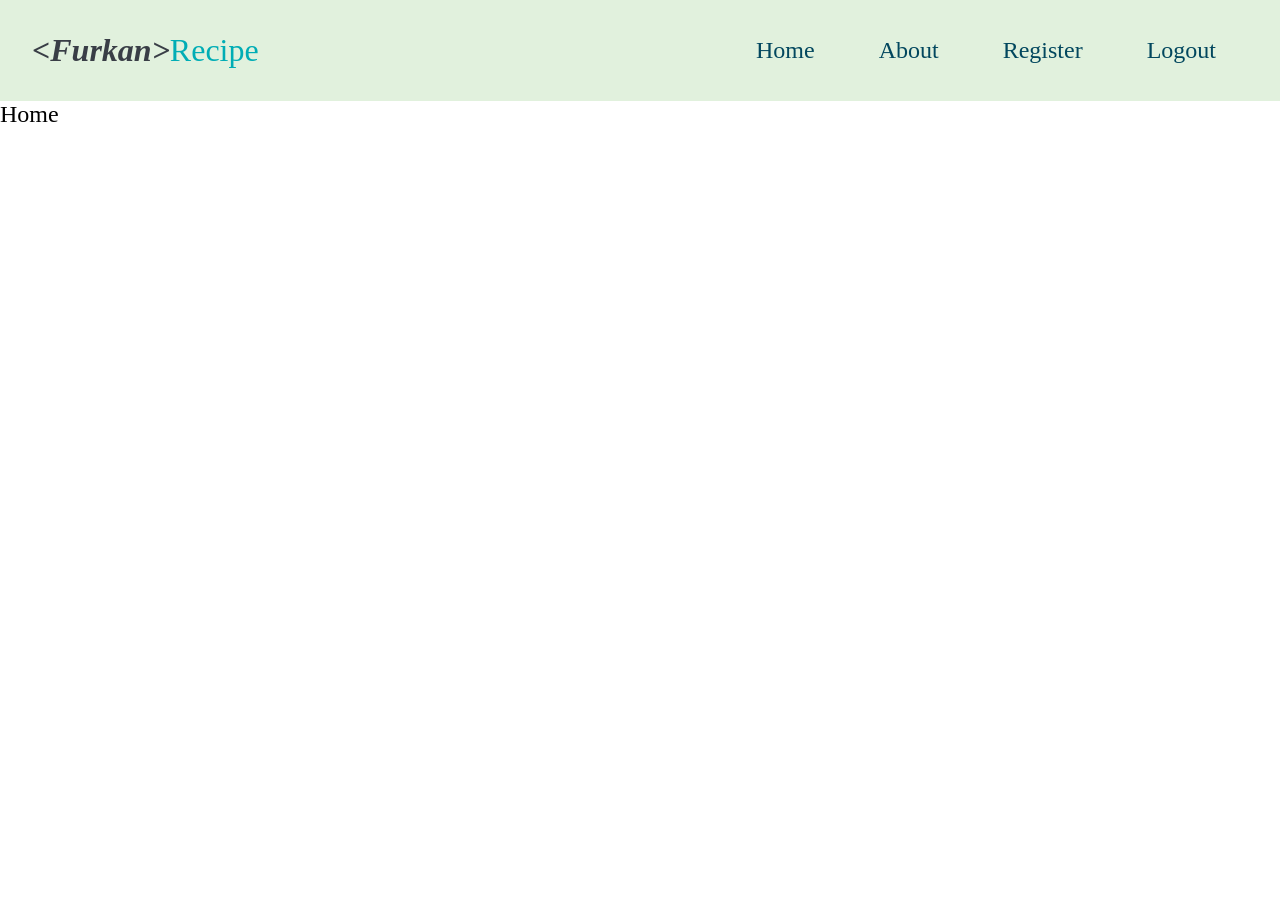
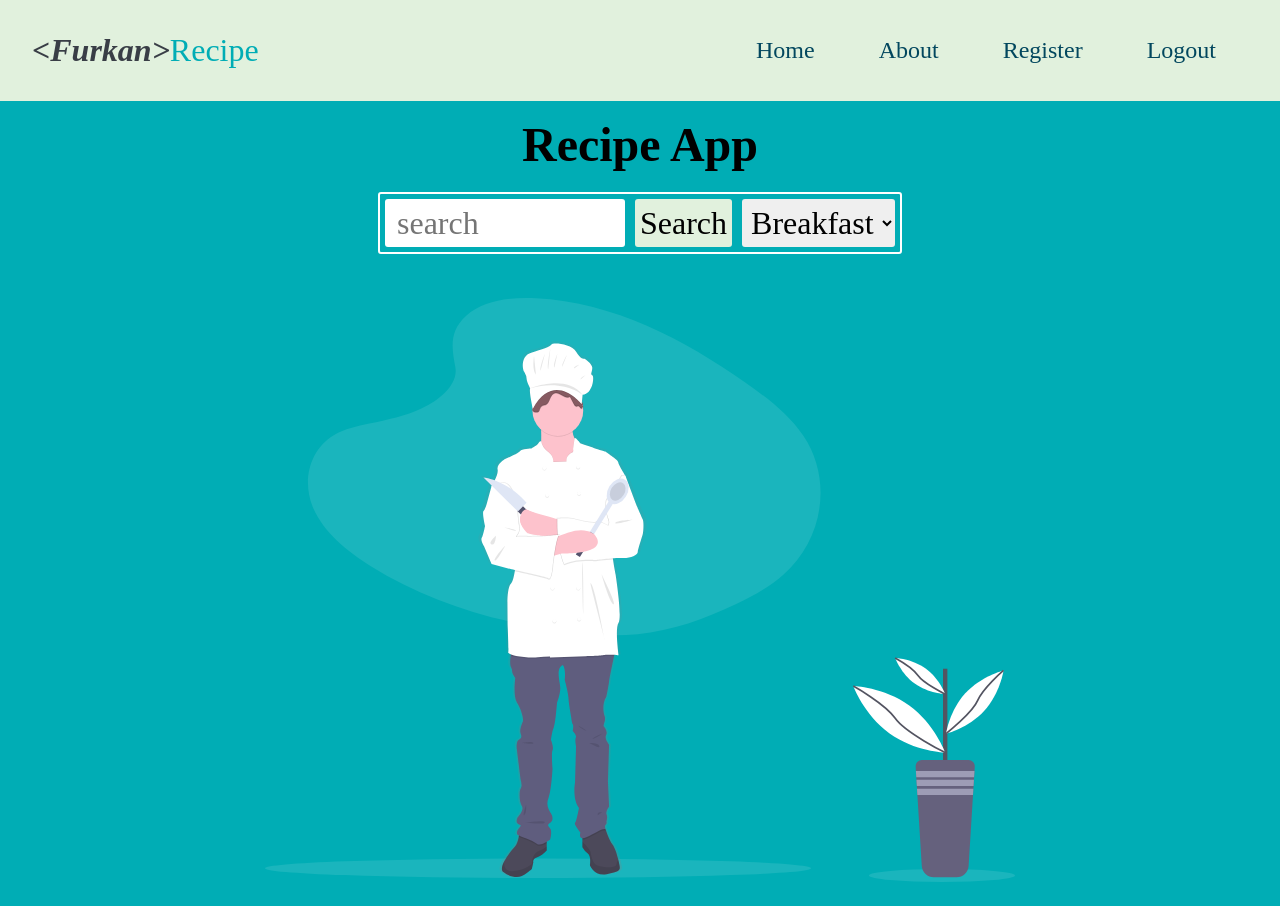
Before and after one commit to furkan-dogu/recipe-app, a React (Create React App) app: page / in a window 1280 px wide. Before the commit the page ends 800 px from the top, so only its background shows below. Built offline with nearby package versions, Linux system fonts and the light colour scheme; no server answers; a web font is replaced by a local one.

Commit message:
home sayfası bitti

```diff
--- a/src/components/cards/Cards.jsx
+++ b/src/components/cards/Cards.jsx
@@ -1,7 +1,22 @@
-import CardsStyle from "./Cards.style";
+import { Button, Card, Header, Image, MainContainer } from "./Cards.style";
+import defaultImage from "../../assets/default-image.jpg"
+import { useNavigate } from "react-router-dom";
 
-const Cards = () => {
-  return <div>Cards</div>;
+const Cards = ({ recipes }) => {
+  const navigate = useNavigate()
+  return (
+    <MainContainer wrap="wrap">
+      {recipes.map(({ recipe }, index) => (
+        <Card key={index}>
+          <Header>
+            {recipe.label}
+          </Header>
+          <Image src={recipe.image || defaultImage} />
+          <Button onClick={() => navigate("detail", { state: recipe })}>View More</Button>
+        </Card>
+      ))}
+    </MainContainer>
+  );
 };
 
 export default Cards;
--- a/src/components/cards/Cards.style.jsx
+++ b/src/components/cards/Cards.style.jsx
@@ -0,0 +1,44 @@
+import styled from 'styled-components';
+import Flex from '../../components/globalStyles/Flex';
+
+export const MainContainer = styled(Flex)`
+    flex-direction: row;
+`
+
+export const Card = styled(Flex)`
+    flex-direction: column;
+    height: 20rem;
+    width: 20rem;
+    background: ${({ theme }) => theme.colors.navbarBgColor};
+    padding: .5rem;
+    margin: .7rem;
+    border-radius: 3px;
+    box-shadow: 3px 3px 10px 1px rgba(0, 0, 0, 0.3);
+    &:hover {
+        box-shadow: none;
+        transition: all 0.3s ease-in;
+    }
+`
+
+export const Image = styled.img`
+    height: 10rem;
+    border-radius: 10px;
+`
+
+export const Button = styled.button`
+    background: ${({ theme }) => theme.colors.mainColor};
+    border: none;
+    outline: none;
+    padding: .7rem;
+    margin: .5rem;
+    border-radius: 3px;
+    cursor: pointer;
+    &:hover {
+        opacity: .6;
+    }
+`
+
+export const Header = styled.h1`
+    font-size: 1.5rem;
+    text-align: center;
+`
--- a/src/components/globalStyles/Global.styles.jsx
+++ b/src/components/globalStyles/Global.styles.jsx
@@ -9,5 +9,6 @@ export const GlobalStyles = createGlobalStyle`
 
     body {
         font-size: 1.5rem;
+        background: ${({theme}) => theme.colors.mainColor}
     }
 `
--- a/src/components/header/Header.jsx
+++ b/src/components/header/Header.jsx
@@ -1,9 +1,41 @@
-import HeaderStyle from "./Header.style"
+import {
+  HeaderContainer,
+  MainHeader,
+  FormContainer,
+  FoodInput,
+  Button,
+  Select,
+} from "./Header.style";
 
-const Header = () => {
+const Header = ({ setQuery, setSelectedMeal, mealType, getData }) => {
+  const handleSubmit = (e) => {
+    e.preventDefault();
+    getData()
+  };
   return (
-    <div>Header</div>
-  )
-}
+    <HeaderContainer>
+      <MainHeader>Recipe App</MainHeader>
+      <FormContainer onSubmit={handleSubmit}>
+        <FoodInput
+          type="text"
+          placeholder="search"
+          onChange={(e) => setQuery(e.target.value)}
+        />
+        <Button type="submit">Search</Button>
+        <Select
+          name="mealType"
+          id="mealType"
+          onChange={(e) => setSelectedMeal(e.target.value)}
+        >
+          {mealType.map((meal, index) => (
+            <option key={index} value={meal.toLowerCase()}>
+              {meal}
+            </option>
+          ))}
+        </Select>
+      </FormContainer>
+    </HeaderContainer>
+  );
+};
 
-export default Header
+export default Header;
--- a/src/components/header/Header.style.jsx
+++ b/src/components/header/Header.style.jsx
@@ -0,0 +1,59 @@
+import styled from "styled-components";
+import Flex from "../../components/globalStyles/Flex";
+
+export const HeaderContainer = styled(Flex)`
+  background-color: ${({ theme }) => theme.colors.mainColor};
+  flex-direction: column;
+`;
+
+export const MainHeader = styled.h2`
+  margin-top: 1rem;
+  font-size: 3rem;
+`;
+
+export const FormContainer = styled.form`
+    display: flex;
+    flex-direction: row;
+    flex-wrap: wrap;
+    justify-content: center;
+    border: 2px solid white;
+    border-radius: 3px;
+    margin: 20px;
+`
+
+export const FoodInput = styled.input`
+    height: 3rem;
+    width: 15rem;
+    border: none;
+    border-radius: 3px;
+    outline: none;
+    text-indent: 10px;
+    margin: 5px;
+    font-size: 2rem;
+`
+
+export const Button = styled.button`
+    background-color: #E1F1DD;
+    padding: 5px;
+    outline: none;
+    height: 3rem;
+    border: none;
+    margin: 5px;
+    border-radius: 3px;
+    cursor: pointer;
+    font-size: 2rem;
+    &:hover {
+        background-color: ${({ theme }) => theme.colors.mainColor};
+        transition: all 0.3s ease-in;
+        border : 1px solid white;
+    }
+`
+
+export const Select = styled.select`
+    border-radius: 3px;
+    margin: 5px;
+    padding: 5px;
+    border: none;
+    font-size: 2rem;
+    height: 3rem;
+`
--- a/src/pages/home/Home.jsx
+++ b/src/pages/home/Home.jsx
@@ -1,33 +1,59 @@
-import { useEffect, useState } from "react";
-import {imgDiv,HomeImg,HeaderText} from "./Home.style";
+import { useState } from "react";
+import { ImgDiv, HomeImg, HeaderText } from "./Home.style";
 import axios from "axios";
+import Header from "../../components/header/Header";
+import Cards from "../../components/cards/Cards";
+import homeSvg from "../../assets/home.svg"
 
 const Home = () => {
-  const [query, setQuery] = useState("cheese")
-  const [selectedMeal, setSelectedMeal] = useState("breakfast")
-  const [recipes, setRecipes] = useState("")
+  const mealType = ["Breakfast", "Lunch", "Dinner", "Snack", "Teatime"];
 
-  const APP_ID = "0f72edac"
-  const APP_KEY = "e468430224041bda58726f3d76a91251"
+  const [query, setQuery] = useState("cheese");
+  const [selectedMeal, setSelectedMeal] = useState(mealType[0]);
+  const [recipes, setRecipes] = useState(null);
+
+  const APP_ID = "0f72edac";
+  const APP_KEY = "e468430224041bda58726f3d76a91251";
 
   const url = `https://api.edamam.com/search?q=${query}&app_id=${APP_ID}&app_key=${APP_KEY}&mealType=${selectedMeal}`;
 
   const getData = async () => {
-    try {
-      const { data } = await axios.get(url)
-      setRecipes(data.hits)
-    } catch (error) {
-      console.log(error);
+    if (query) {
+      try {
+        const { data } = await axios.get(url);
+        setRecipes(data.hits);
+      } catch (error) {
+        console.log(error);
+      }
+    } else {
+      alert("Please enter your meal");
     }
-  }
-
-  useEffect(() => {
-    getData()
-  }, [])
+  };
 
   return (
-    <div>Home</div>
-  )
-}
+    <div>
+      <Header
+        setQuery={setQuery}
+        setSelectedMeal={setSelectedMeal}
+        mealType={mealType}
+        getData={getData}
+      />
 
-export default Home
+      {!recipes && (
+        <ImgDiv>
+          <HomeImg src={homeSvg} />
+        </ImgDiv>
+      )}
+
+      {recipes?.length === 0 && (
+        <HeaderText>The food can not be found</HeaderText>
+      )}
+
+      {recipes?.length > 0 && (
+        <Cards recipes={recipes} />
+      )}
+    </div>
+  );
+};
+
+export default Home;
--- a/src/pages/home/Home.style.jsx
+++ b/src/pages/home/Home.style.jsx
@@ -0,0 +1,18 @@
+import styled from "styled-components";
+
+export const ImgDiv = styled.div`
+    display: flex;
+    justify-content: center;
+    margin: 1.5rem;
+`
+
+export const HomeImg = styled.img`
+    width: 80%;
+    max-width: 750px;
+`
+
+export const HeaderText = styled.h1`
+    font-size: 2.5rem;
+    color: red;
+    text-align: center;
+`
```
